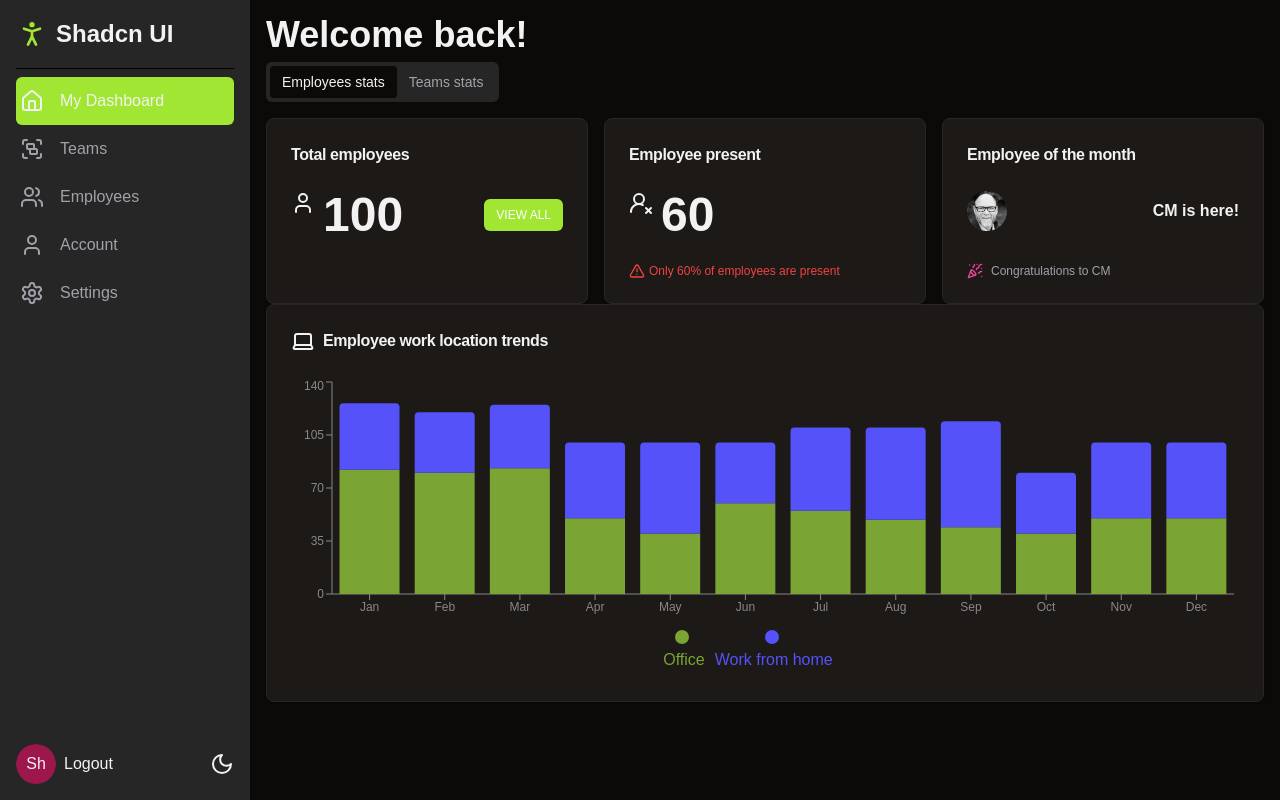
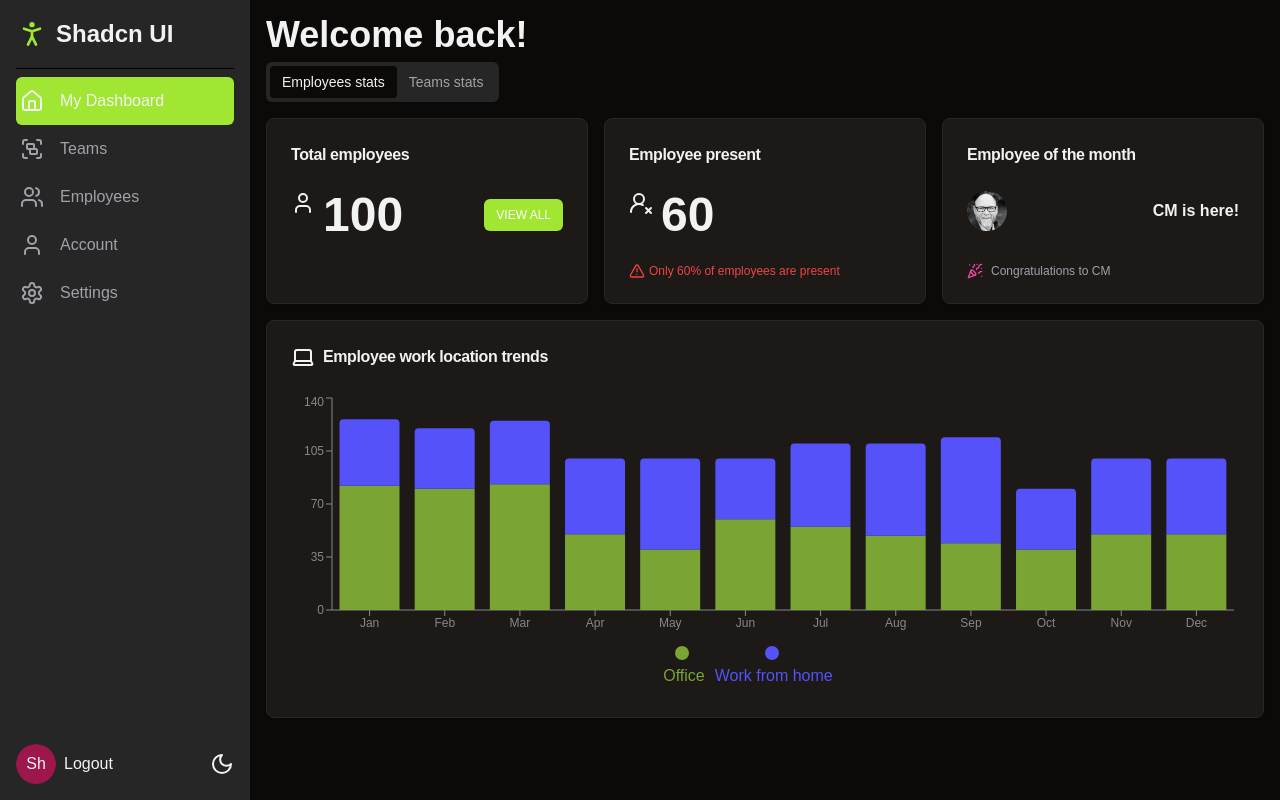
Before and after one commit to penn201500/shadcn-and-nextjs, a Next.js app: page /dashboard in a window 1280 px wide. Built offline with nearby package versions, Linux system fonts and the light colour scheme.

Commit message:
♻️ Align employee stats page layout
true

```diff
--- a/app/dashboard/components/employees/employees-stats.tsx
+++ b/app/dashboard/components/employees/employees-stats.tsx
@@ -92,7 +92,7 @@ export default function EmployeesStats() {
                     </CardFooter>
                 </Card>
             </div>
-            <Card>
+            <Card className="mt-4">
                 <CardHeader>
                     <CardTitle className="text-base flex items-center">
                         <Laptop
```
